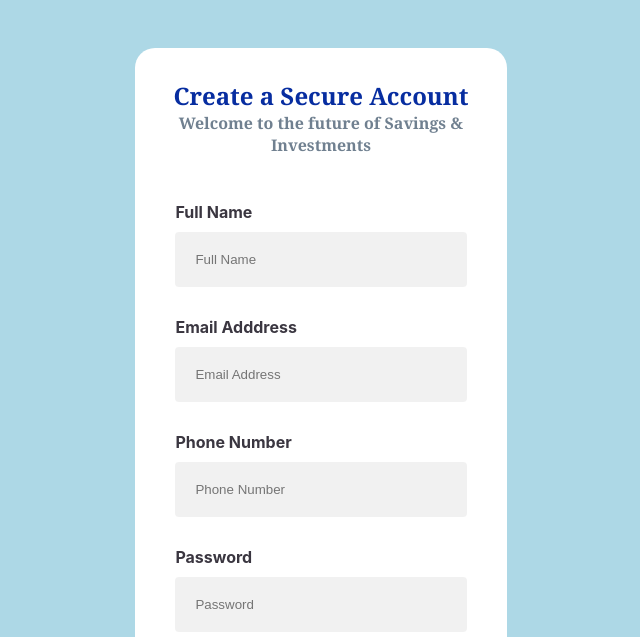
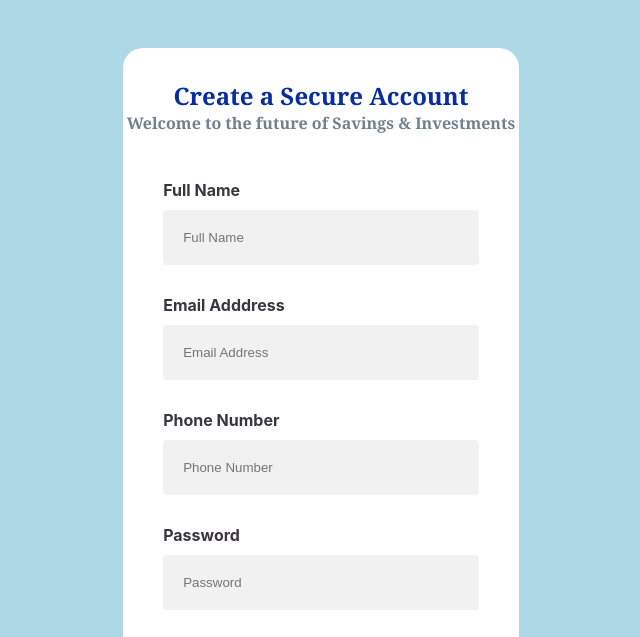
Before and after one commit to Himole/Github-pages, a plain HTML site: page index.html in a window 1280 px wide. Shown: the part 96-733 px from the top of the page, without its empty margins (319-959 px from the left). Drawn offline with Linux system fonts and the light colour scheme.

Commit message:
Update main.css

```diff
--- a/main.css
+++ b/main.css
@@ -30,7 +30,7 @@ main {
     justify-content: center;
     flex-direction: column;
     height: inherit;
-    width: 29vw;
+    min-width: 29vw;
     background-color: white;
     border-radius: 20px 20px 20px 2px;
     text-align: left;
```
